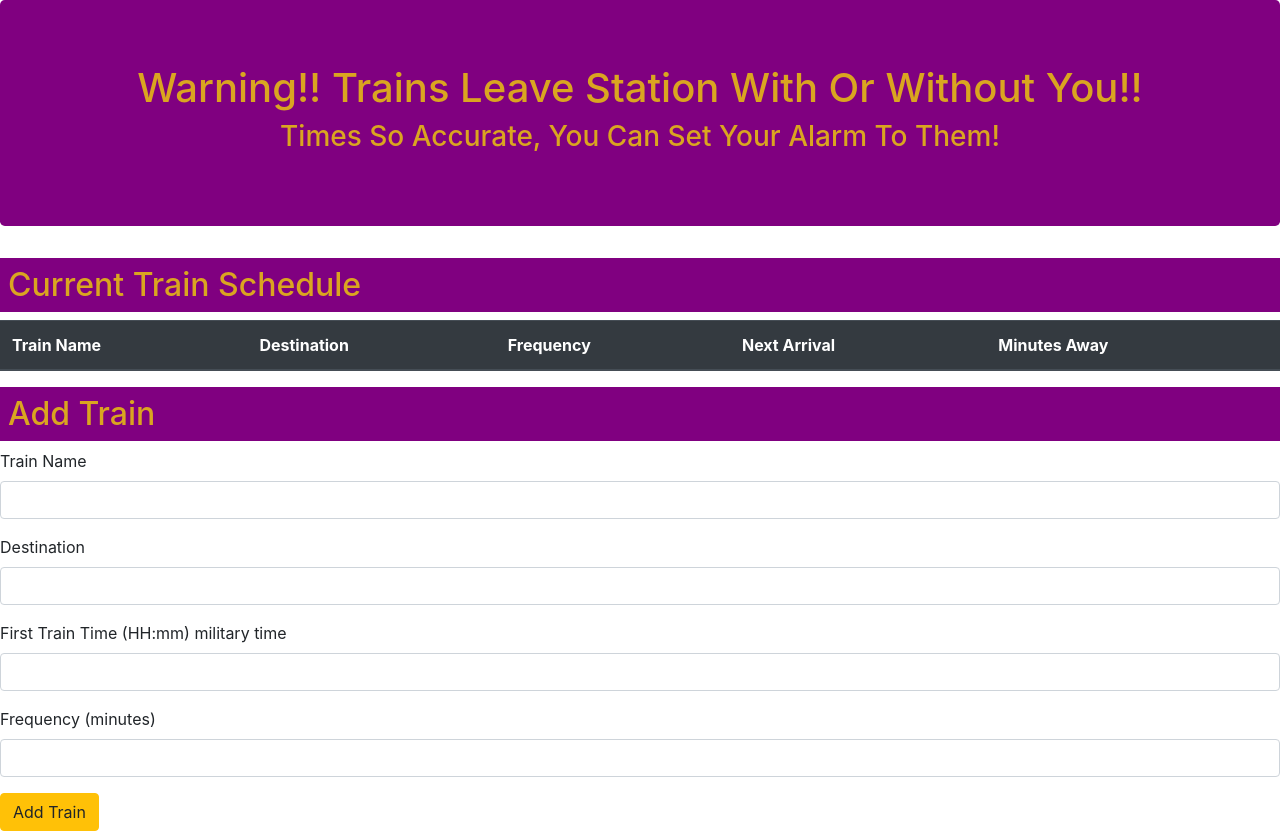
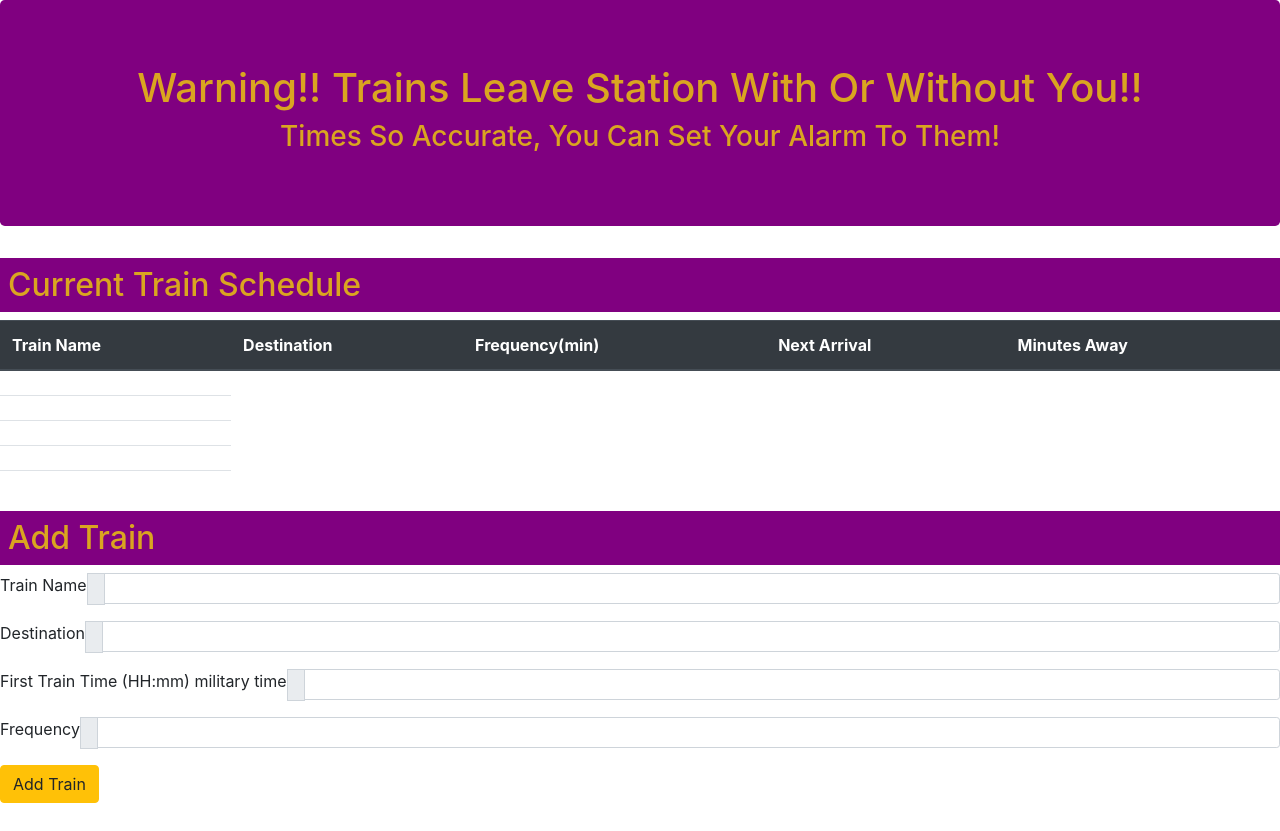
Before and after one commit to WildestDeuce/Catch_A_Train, a plain HTML site: page index.html in a window 1280 px wide. After the commit the page ends 803 px from the top, so only its background shows below. Drawn offline with nearby package versions, Linux system fonts and the light colour scheme; no server answers.

Commit message:
event listener working properly table displaying data vertically in one column not all four

```diff
--- a/assets/javascript/app.js
+++ b/assets/javascript/app.js
@@ -34,8 +34,10 @@ database.ref().on("child_added", function (childSnapshot) {
     console.log(childSnapshot.val().time);
     console.log(childSnapshot.val().frequency);
     //code to populate divs
-    $("#all-display").append("<input class='form-control'>" + childSnapshot.val().train);
-    $("#all-display").append("<input class='form-control'>" + childSnapshot.val().destination);
-    $("#firstTrain").append("<input class='form-control'>" + childSnapshot.val().time);
-    $("#frequency").append("<input class='form-control'>" + childSnapshot.val().frequency)
+    $("#train-name").append(childSnapshot.val().train);
+    $("#going").append(childSnapshot.val().destination);
+    $("#min").append(childSnapshot.val().frequency)
+    $("#next-arrival").append(childSnapshot.val().time);
+   // $("#minutes-away").append(childSnapshot.val().time);
+
 });
--- a/index.html
+++ b/index.html
@@ -20,7 +20,37 @@
         <h3 class="text-center">Times So Accurate, You Can Set Your Alarm To Them!</h3>
     </div>
     <!--Table-->
-    <table class="table"><h2 style="background-color:purple; padding:8px; color:goldenrod">Current Train Schedule</h2>
+    <table class="table">
+        <h2 style="background-color:purple; padding:8px; color:goldenrod">Current Train Schedule</h2>
+        <thead class="thead-dark">
+            <tr>
+                <th scope="col">Train Name</th>
+                <th scope="col">Destination</th>
+                <th scope="col">Frequency(min)</th>
+                <th scope="col">Next Arrival</th>
+                <th scope="col">Minutes Away</th>
+            </tr>
+        </thead>
+        <tbody>
+            <tr>
+                <td scope="col" id="train-name"></td>
+            </tr>
+            <tr>
+                <td id="going"></td>
+            </tr>
+            <tr>
+                <td id="min"></td>
+            </tr>
+            <tr>
+                <td id="next-arrival"></td>
+            </tr>
+            <tr>
+                <td id="minutes-away"></td>
+            </tr>
+        </tbody>
+    </table>
+    <!---- <table class="table">
+        <h2 style="background-color:purple; padding:8px; color:goldenrod">Current Train Schedule</h2>
         <thead class="thead-dark">
             <tr>
                 <th>Train Name</th>
@@ -32,7 +62,7 @@
         </thead>
         <tbody id="all-display">
         </tbody>
-    </table>
+    </table>-->
     <!--Add Train-->
     <div id="addTrain"></div>
     <div class="row">
@@ -43,22 +73,54 @@
                 <thead class="thead-dark" class="panel-title ">
                     <h2 style="background-color:purple; padding:8px; color:goldenrod">Add Train</h2>
                 </thead>
-                <div class="form-group" col-md-8>
+                <div class="input-group input-group-sm mb-3">
+                    <label for="train-input">Train Name</label>
+                    <div class="input-group-prepend">
+                        <span class="input-group-text"></span>
+                    </div>
+                    <input id="trainName" type="text" class="form-control" aria-label="Sizing example input"
+                        aria-describedby="inputGroup-sizing-sm">
+                </div>
+                <!----<div class="form-group" >
                     <label for="train-name">Train Name</label>
-                    <input class="form-control" id="trainName" type="text">
+                    <input id="trainName"col-md-8 type="text">
+                </div>-->
+                <div class="input-group input-group-sm mb-3">
+                    <label for="train-input">Destination</label>
+                    <div class="input-group-prepend">
+                        <span class="input-group-text"></span>
+                    </div>
+                    <input id="destination" type="text" class="form-control" aria-label="Sizing example input"
+                        aria-describedby="inputGroup-sizing-sm">
                 </div>
-                <div class="form-group" col-md-8>
+                <!----<div class="form-group" col-md-8>
                     <label for="destination">Destination</label>
-                    <input class="form-control" id="destination" type="text">
+                    <input id="destination" type="text">
+                </div>-->
+                <div class="input-group input-group-sm mb-3">
+                    <label for="train-input">First Train Time (HH:mm) military time</label>
+                    <div class="input-group-prepend">
+                        <span class="input-group-text"></span>
+                    </div>
+                    <input id="firstTrain" type="text" class="form-control" aria-label="Sizing example input"
+                        aria-describedby="inputGroup-sizing-sm">
                 </div>
-                <div class="form-group" col-md-8>
+                <!----<div class="form-group" col-md-8>
                     <label for="first-train-time">First Train Time (HH:mm) military time</label>
-                    <input class="form-control" id="firstTrain" type="text">
+                    <input id="firstTrain" type="text">
+                </div>-->
+                <div class="input-group input-group-sm mb-3">
+                    <label for="train-input">Frequency</label>
+                    <div class="input-group-prepend">
+                        <span class="input-group-text"></span>
+                    </div>
+                    <input id="frequency" type="text" class="form-control" aria-label="Sizing example input"
+                        aria-describedby="inputGroup-sizing-sm">
                 </div>
-                <div class="form-group" col-md-8>
+                <!---- <div class="form-group" col-md-8>
                     <label for="frequency">Frequency (minutes)</label>
-                    <input class="form-control" id="frequency" type="text">
-                </div>
+                    <input id="frequency" type="text">
+                </div>-->
             </div>
         </div>
     </div>
@@ -67,7 +129,7 @@
 </body>
 <!--jQuery-->
 <script src="https://code.jquery.com/jquery-3.4.1.js" integrity="sha256-WpOohJOqMqqyKL9FccASB9O0KwACQJpFTUBLTYOVvVU="
-crossorigin="anonymous"></script>
+    crossorigin="anonymous"></script>
 <!--moment.js-->
 <!-- <script src="https://cdnjs.cloudflare.com/ajax/libs/moment.js/2.24.0/locale/af.js"></script> -->
 <!--firebase-->
```
